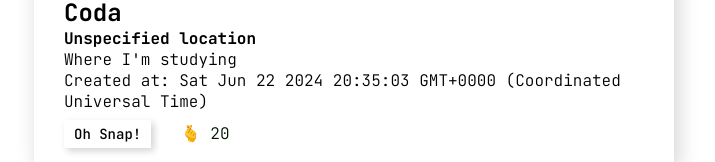
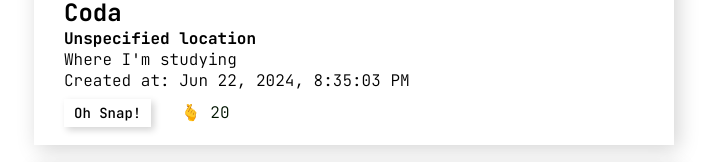
Before and after one commit to Coda-First/angular-learning-raph, an Angular app: page / in a window 1280 px wide. Shown: the part 473-635 px from the top of the page, without its empty margins (286-1001 px from the left). Built offline with nearby package versions, Linux system fonts and the light colour scheme.

Commit message:
feat(face snap component): :sparkles: add angular date pipe to improve createdAt string

```diff
--- a/src/app/face-snap/face-snap.component.html
+++ b/src/app/face-snap/face-snap.component.html
@@ -7,7 +7,8 @@
   <h4>Unspecified location</h4>
   }
   <p>{{ faceSnap.description }}</p>
-  <p>Created at: {{ faceSnap.createdAt }}</p>
+  {{ '' // Their are several types of datePipe formats, but this one is the most common }}
+  <p>Created at: {{ faceSnap.createdAt |date:'medium' }}</p>
   <p>
     <button (click)="onSnap()">{{snapButtonText}}</button>
     <span [ngStyle]="{color:'rgb(0,'+faceSnap.snaps+',0)'}"> 🫰 {{ faceSnap.snaps }}</span>
--- a/src/app/face-snap/face-snap.component.ts
+++ b/src/app/face-snap/face-snap.component.ts
@@ -1,11 +1,11 @@
 import { Component, Input, OnInit } from '@angular/core';
 import { FaceSnap } from '../models/face-snap';
-import { LowerCasePipe, NgClass, NgStyle, TitleCasePipe, UpperCasePipe } from '@angular/common';
+import { DatePipe, LowerCasePipe, NgClass, NgStyle, TitleCasePipe, UpperCasePipe } from '@angular/common';
 
 @Component({
   selector: 'app-face-snap',
   standalone: true,
-  imports: [NgStyle, NgClass, UpperCasePipe, LowerCasePipe, TitleCasePipe],
+  imports: [NgStyle, NgClass, UpperCasePipe, LowerCasePipe, TitleCasePipe, DatePipe],
   templateUrl: './face-snap.component.html',
   styleUrl: './face-snap.component.scss'
 })
```
